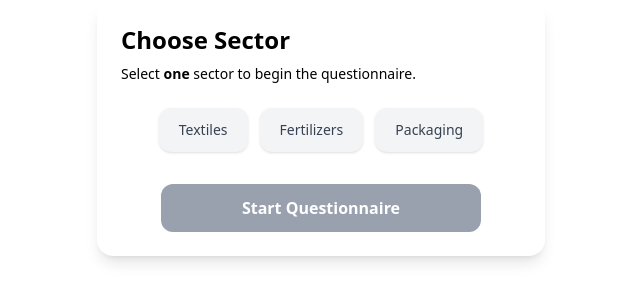
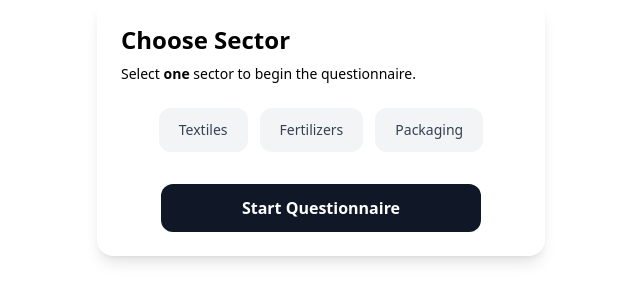
Before and after one commit to ayushak26/Implementation-Scorecard, a Next.js app in the folder frontend/: page /form in a window 1280 px wide. Shown: the top 302 px of the page, without its empty margins (319-959 px from the left). Built offline with nearby package versions, Linux system fonts and the light colour scheme.

Commit message:
Made changes in Form Page UI

```diff
--- a/frontend/app/components/FormPage.tsx
+++ b/frontend/app/components/FormPage.tsx
@@ -296,9 +296,6 @@ export default function FormPage() {
         </div>
       ) : (
         <>
-          <div className="text-center text-sm text-neutral mb-4">
-            Page {pageIdx + 1} of {totalPages}
-          </div>
 
           <QuestionCard
             questions={currentPage}
@@ -308,25 +305,28 @@ export default function FormPage() {
           />
 
           <div className="flex justify-between mt-8 gap-4">
+            {/* Previous button – unchanged */}
             <button
               onClick={goPrev}
               disabled={pageIdx === 0 || isBusy}
-              className={`px-4 py-2 border border-gray-300 rounded-lg text-gray-600 transition-opacity ${
-                pageIdx === 0 || isBusy ? "opacity-50 cursor-not-allowed" : "hover:bg-gray-50"
-              }`}
+              className={`px-4 py-2 border border-gray-300 rounded-lg text-gray-600 transition-opacity ${pageIdx === 0 || isBusy ? "opacity-50 cursor-not-allowed" : "hover:bg-gray-50"
+                }`}
             >
               Previous
             </button>
 
+            {/* ---------- FIXED NEXT / SUBMIT BUTTONS ---------- */}
             {pageIdx < totalPages - 1 ? (
               <button
                 onClick={goNext}
                 disabled={!pageComplete || isBusy}
-                className={`px-4 py-2 bg-primary text-white rounded-lg font-medium transition-opacity ${
-                  !pageComplete || isBusy
+                className={`
+        px-4 py-2 bg-black text-white rounded-lg font-medium
+        transition-all duration-200
+        ${!pageComplete || isBusy
                     ? "opacity-50 cursor-not-allowed"
-                    : "hover:bg-primary/90"
-                }`}
+                    : "hover:opacity-90 hover:shadow-md"
+                  }`}
               >
                 Next
               </button>
@@ -334,12 +334,17 @@ export default function FormPage() {
               <button
                 onClick={handleSubmit}
                 disabled={!allComplete || isBusy}
-                className={`px-4 py-2 bg-primary text-white rounded-lg font-medium transition-opacity ${
-                  !allComplete || isBusy
+                className={`
+      px-4 py-2 bg-primary text-white rounded-lg font-medium
+      transition-all duration-200 flex items-center gap-2
+      ${!allComplete || isBusy
                     ? "opacity-50 cursor-not-allowed"
-                    : "hover:bg-primary/90"
-                }`}
+                    : "hover:opacity-90 hover:shadow-md"
+                  }`}
               >
+                {isBusy && (
+                  <svg className="animate-spin h-5 w-5 text-white"/>
+                )}
                 Submit & View Results
               </button>
             )}
--- a/frontend/app/components/SectorPicker.tsx
+++ b/frontend/app/components/SectorPicker.tsx
@@ -60,11 +60,11 @@ export default function SectorPicker() {
             <button
               key={sec}
               onClick={() => toggle(sec)}
-              className={`px-5 py-3 rounded-xl font-medium text-sm transition-all duration-200 shadow-sm ${
-                isActive
-                  ? "bg-primary text-white ring-2 ring-primary ring-offset-2"
-                  : "bg-gray-100 text-gray-700 hover:bg-gray-200"
-              }`}
+              className={`px-5 py-3 rounded-xl font-medium text-sm transition-all duration-200
+          ${isActive
+                  ? "bg-gray-800 text-white ring-2 ring-gray-800 ring-offset-2 shadow-md"
+                  : "bg-gray-100 text-gray-700 hover:bg-gray-200 cursor-pointer"
+                }`}
             >
               {sec}
             </button>
@@ -76,11 +76,10 @@ export default function SectorPicker() {
         <button
           onClick={start}
           disabled={!canStart}
-          className={`w-full max-w-xs px-6 py-3 rounded-xl text-white font-semibold transition-all ${
-            canStart
-              ? "bg-primary hover:bg-primary/90 shadow-lg"
-              : "bg-gray-400 cursor-not-allowed"
-          }`}
+          className={`w-full max-w-xs px-6 py-3 rounded-xl text-white font-semibold ${canStart
+              ? "bg-gray-900"
+              : "bg-gray-900 text-gray-700 cursor-not-allowed"
+            }`}
         >
           Start Questionnaire
         </button>
```
